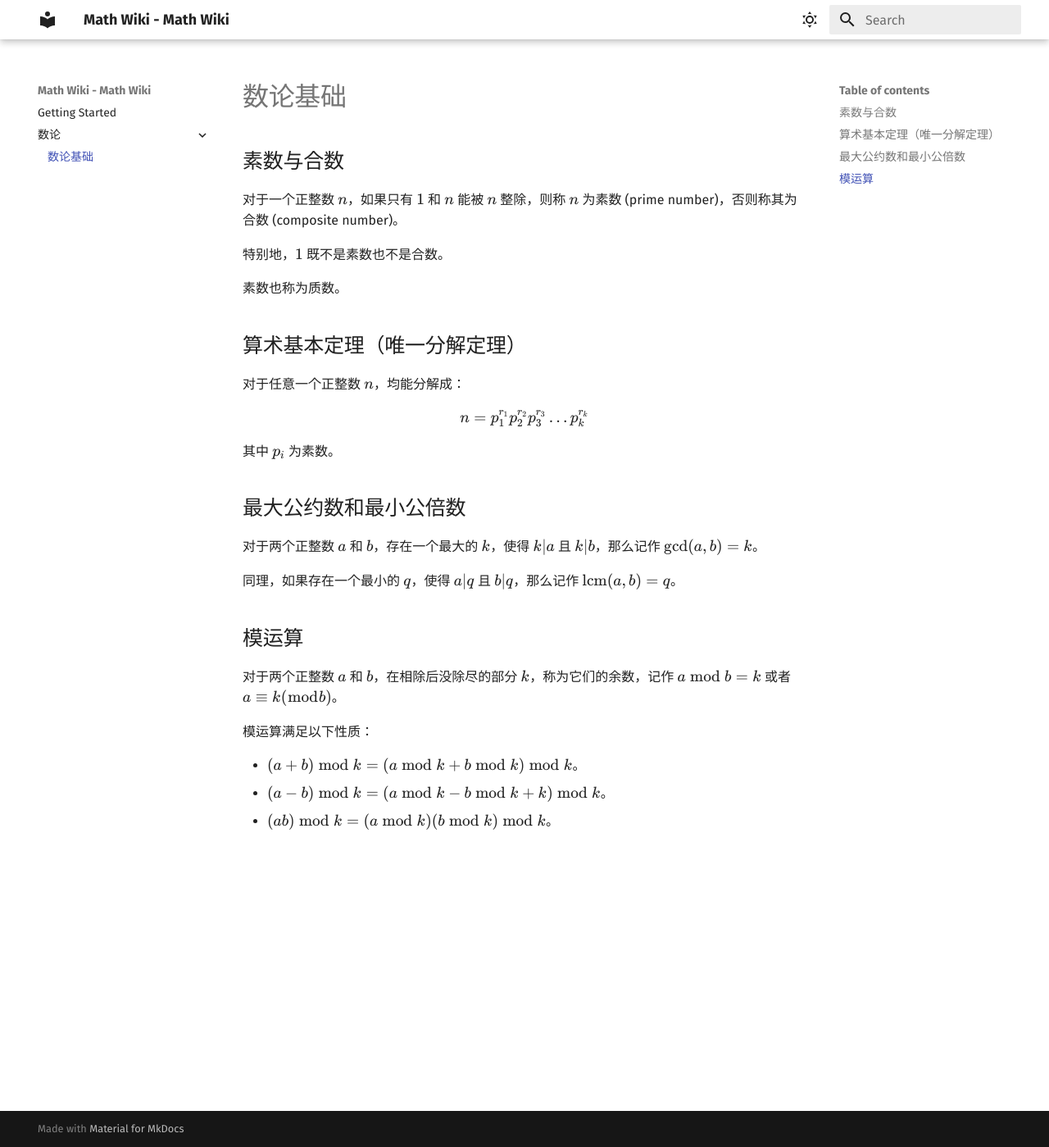
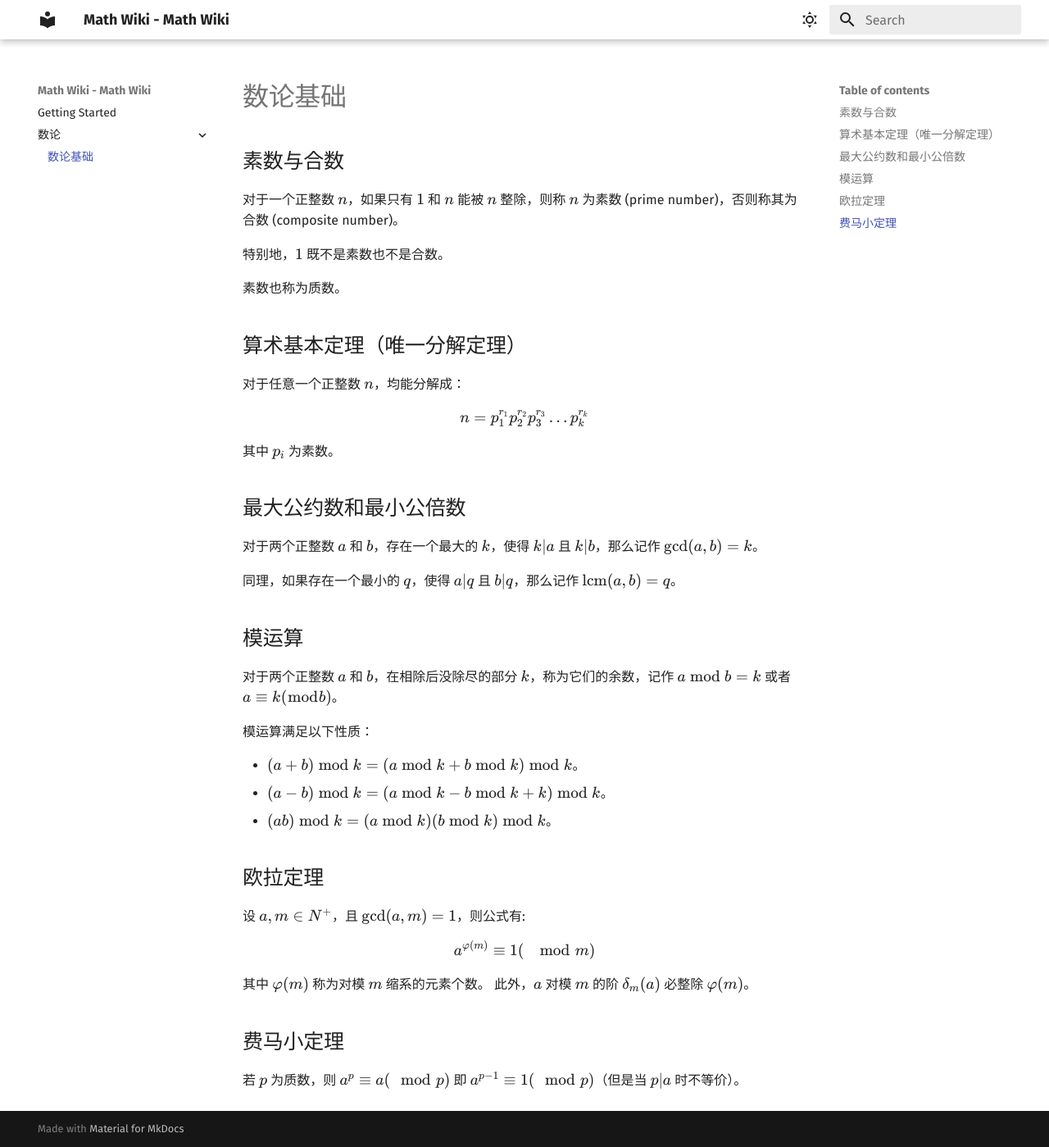
Before and after one commit to M-Wiki/Math-Wiki, an MkDocs documentation site: the page built from docs/number-theory/basic.md, in a window 1280 px wide and 1399 px high. Shown: the whole window at 82% size. Built offline with MkDocs 1.6.1 and Material for MkDocs 9.7.7, drawn with Linux system fonts in a browser that asks for light colours; comment, search, counter and statistics services are not loaded.

Commit message:
basic.md

```diff
--- a/docs/number-theory/basic.md
+++ b/docs/number-theory/basic.md
@@ -33,3 +33,18 @@ $$
 - $(a+b)\bmod k = (a\bmod k + b\bmod k)\bmod k$。
 - $(a-b)\bmod k = (a\bmod k - b\bmod k + k)\bmod k$。
 - $(ab)\bmod k = (a\bmod k)(b\bmod k)\bmod k$。
+
+## 欧拉定理
+
+设 $a,m \in N^{+}$，且 $\gcd(a,m) = 1$，则公式有:
+
+$$
+a^{\varphi (m)} \equiv 1(\mod m)
+$$
+
+其中 $\varphi (m)$ 称为对模 $m$ 缩系的元素个数。
+此外，$a$ 对模 $m$ 的阶 $\delta_m(a)$ 必整除 $\varphi (m)$。
+
+## 费马小定理
+
+若 $p$ 为质数，则 $a^{p} \equiv a(\mod p)$ 即 $a^{p-1} \equiv 1(\mod p)$（但是当 $p|a$ 时不等价）。
```
